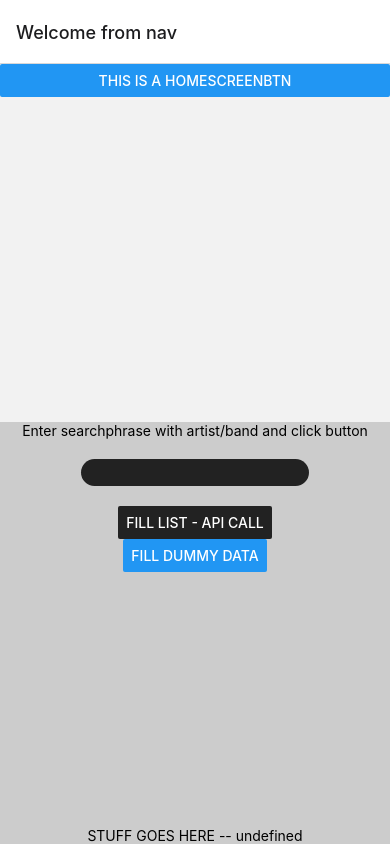
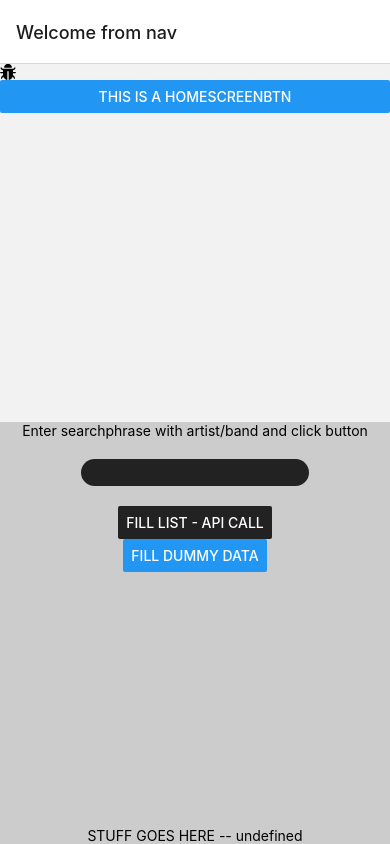
Before and after one commit to Busky-B/Tabsterr, a React Native app: screen /Homescreen in a window 390 px wide. Built offline with nearby package versions, Linux system fonts and the light colour scheme.

Commit message:
smaller fixinn

```diff
--- a/App.js
+++ b/App.js
@@ -6,6 +6,7 @@ import { Axios } from 'axios';
 import xml2js from 'xml2js';
 import {NavigationContainer, StackActions} from '@react-navigation/native'
 import {createNativeStackNavigator} from '@react-navigation/native-stack'
+import BugFilled from '@ant-design/icons';
 import MyStack from './MyStack.js';
 import testing from './testing.js';
 import staticData from './staticData.js';
@@ -47,6 +48,7 @@ export default function App() {
     <NavigationContainer>
       <MyStack/>
       <View style={styles.container}>
+        <BugFilled />
         <Text>Enter searchphrase with artist/band and click button</Text>
         <StatusBar style="auto" />
         <TextInput
--- a/HomeScreen.js
+++ b/HomeScreen.js
@@ -1,12 +1,15 @@
 import React from 'react';
 import { Button } from 'react-native';
-
+import {BugFilled} from '@ant-design/icons'
 const HomeScreen = ({ navigation }) => {
 
     return (
-        <Button
-            title="this is a homescreenbtn"
-        />
+        <>
+            <BugFilled />
+            <Button
+                title="this is a homescreenbtn"
+            />
+        </>
     )
 
 }
--- a/package.json
+++ b/package.json
@@ -8,6 +8,7 @@
     "eject": "expo eject"
   },
   "dependencies": {
+    "@ant-design/icons": "^4.7.0",
     "@react-navigation/native": "^6.0.6",
     "@react-navigation/native-stack": "^6.2.5",
     "axios": "^0.24.0",
```
Also changed, not shown: 1 other file (tests, documents, lock files or other folders).
